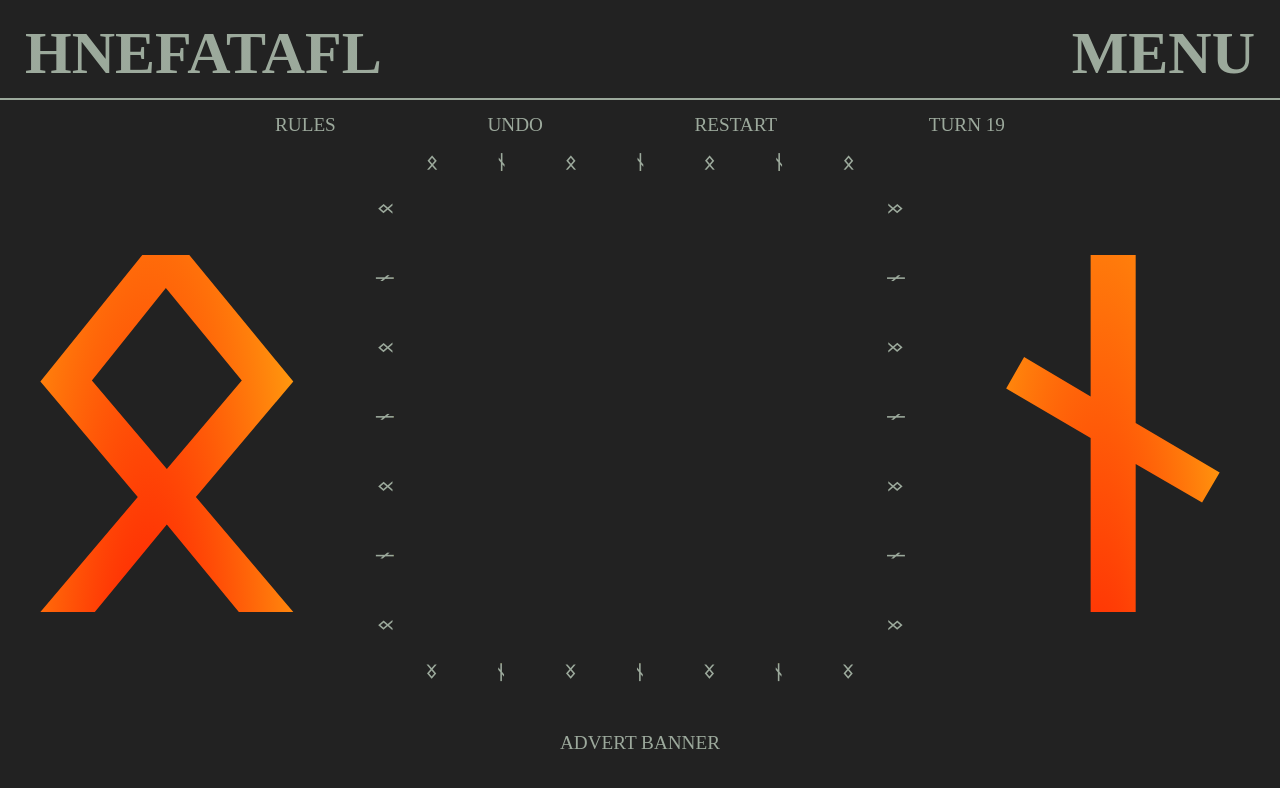
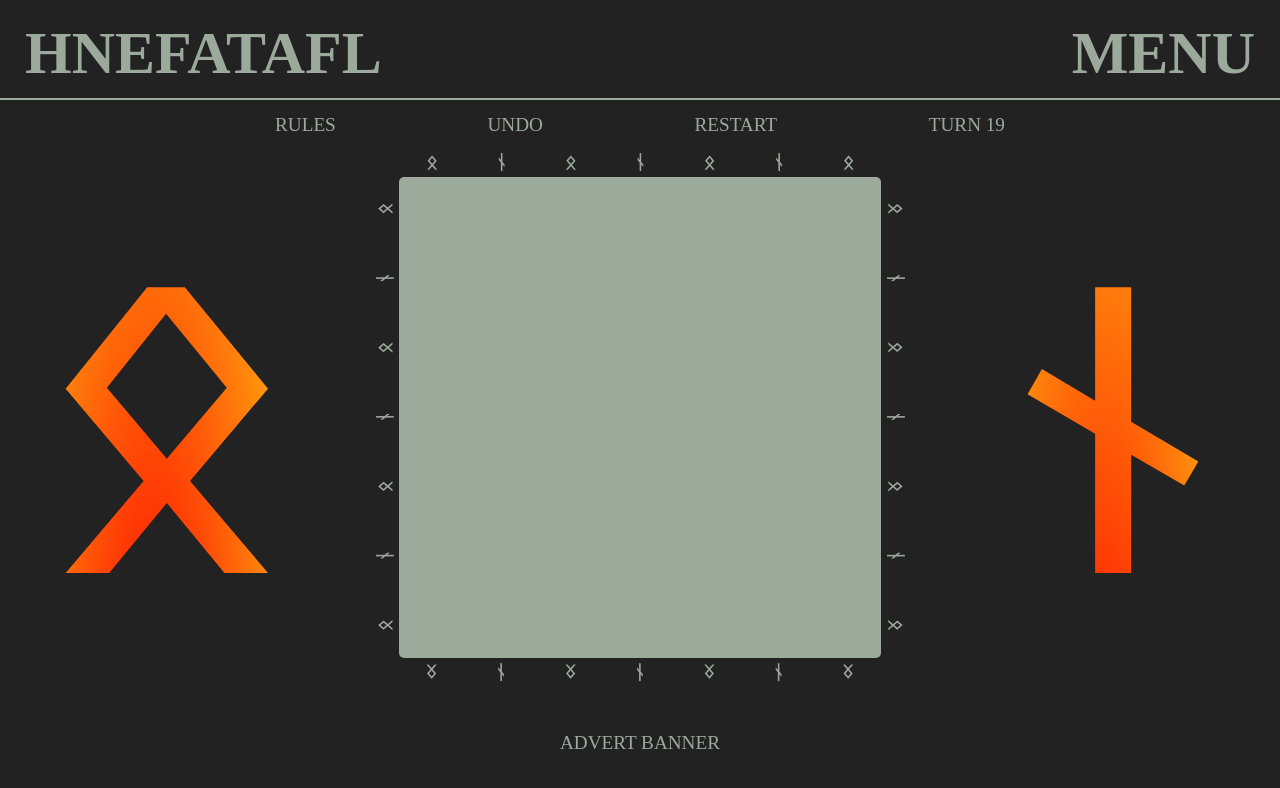
Before and after one commit to DaleKMillington/react-hnefatafl, a React (Vite) app: page / in a window 1280 px wide. Shown: the top 788 px of the page. Built offline with nearby package versions, Linux system fonts and the light colour scheme; a web font is replaced by a local one.

Commit message:
Board component provisionally in place

```diff
--- a/src/App.tsx
+++ b/src/App.tsx
@@ -93,6 +93,7 @@ const App = () => {
                             <span>ᚾ</span>
                             <span>ᛟ</span>
                         </div>
+                        <div className="board"></div>
                     </div>
 
                     <div className="main-icon">
--- a/src/sass/components/_board-container.scss
+++ b/src/sass/components/_board-container.scss
@@ -2,7 +2,7 @@
     0% {
         background-position: 0 0;
     }
-    75% {
+    66% {
         background-position: 0 0;
     }
     100% {
@@ -12,7 +12,7 @@
 
 .board-container {
     position: relative;
-    width: 90%;
+    width: 100%;
     overflow: hidden;
 
     &:before{
--- /dev/null
+++ b/src/sass/components/_board.scss
@@ -0,0 +1,9 @@
+.board {
+    position: absolute;
+    top: 5%;
+    left: 5%;
+    width: 90%;
+    height: 90%;
+    border-radius: 0.5rem;
+    background-color: $color-light-primary;
+}
--- a/src/sass/components/_main-icon.scss
+++ b/src/sass/components/_main-icon.scss
@@ -48,7 +48,7 @@
 
         @include desktop () {
             display: inline-block;
-            font-size: 50rem;
+            font-size: 40rem;
         }
 
         &--left {
--- a/src/sass/index.scss
+++ b/src/sass/index.scss
@@ -7,6 +7,7 @@
 @import 'base/typography';
 
 // Components
+@import 'components/board';
 @import 'components/board-container';
 @import 'components/header-link';
 @import 'components/main-icon';
```
